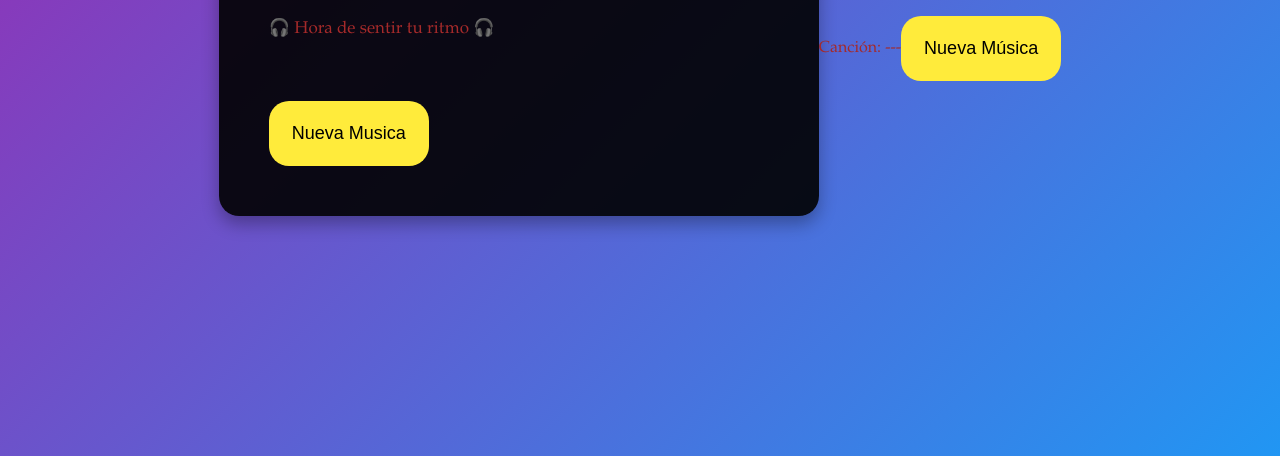
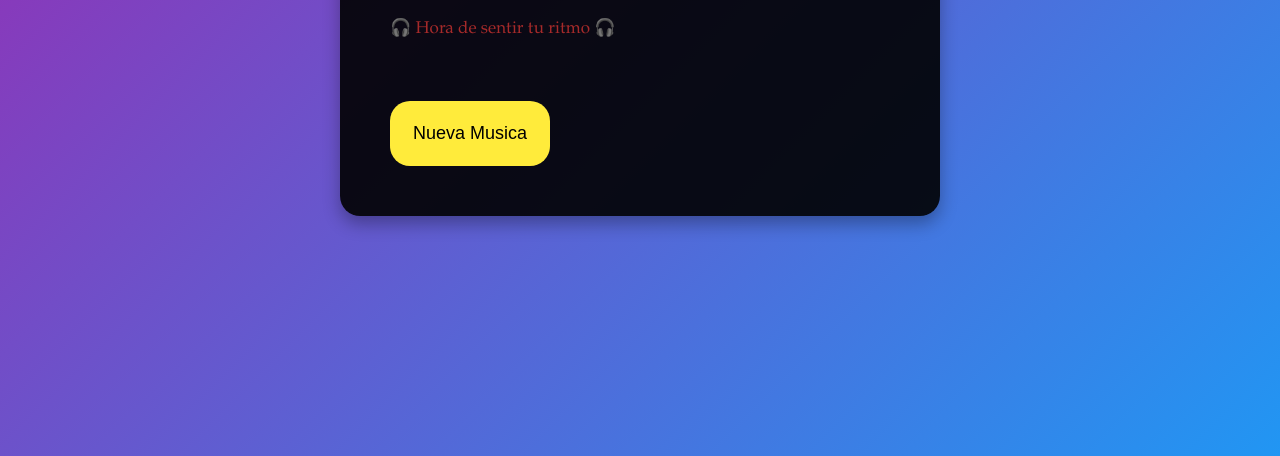
Before and after one commit to ingenieriaensistemasvillalon-max/proyectogeneradoring, a plain HTML site: page index.html in a window 1280 px wide. Shown: the part 360-816 px from the top of the page. Drawn offline with Linux system fonts and the light colour scheme.

Commit message:
Update index.html

```diff
--- a/index.html
+++ b/index.html
@@ -15,6 +15,3 @@
   <script src="script.js"></script> <!-- Enlaza el archivo JavaScript externo -->
 </body>
 </html>
-<p>Canción: <span id="cancion">---</span></p>
-<button id="nuevaMusica">Nueva Música</button>
-<p id="autorText"></p> <!-- Aquí aparecerá el autor debajo del botón -->
```
